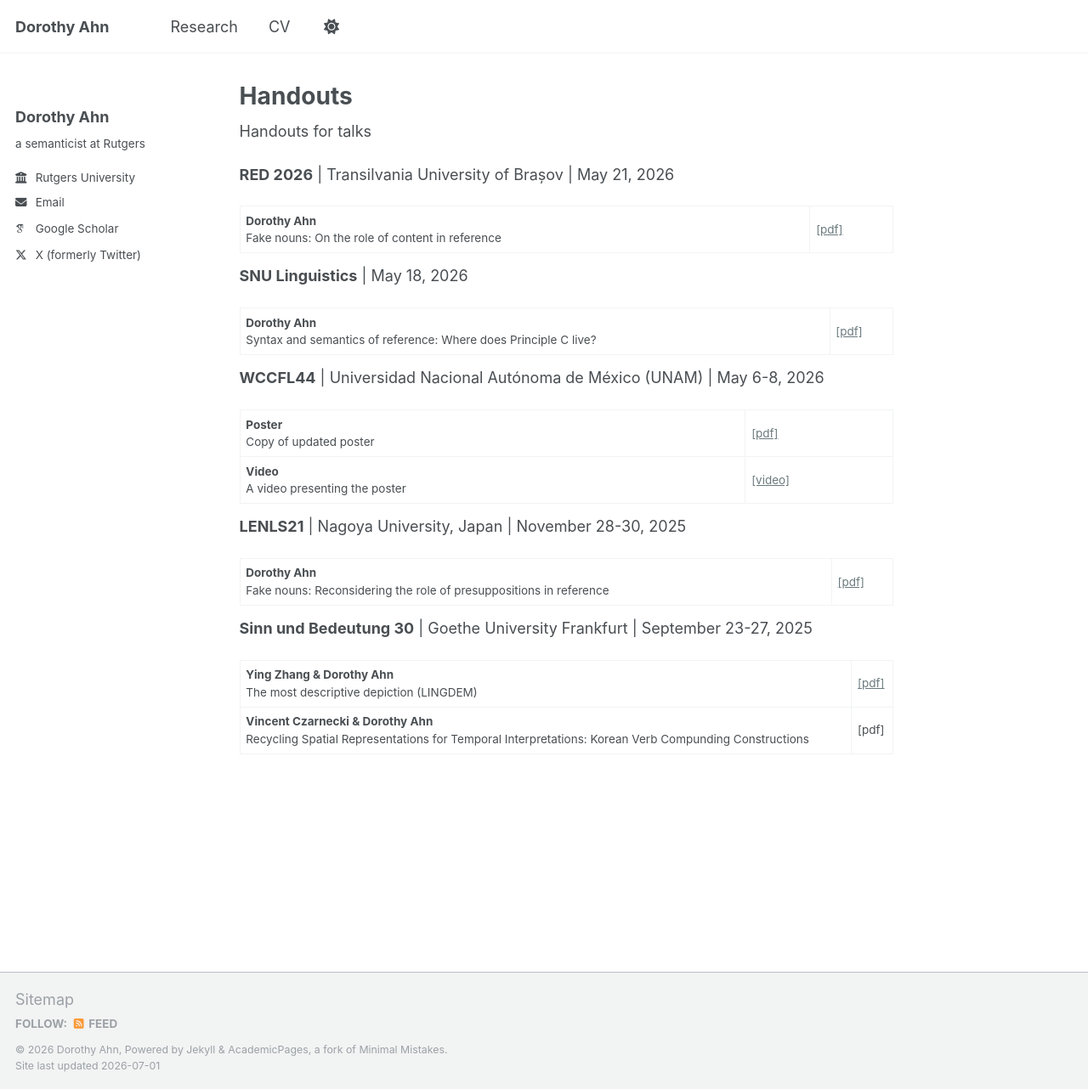
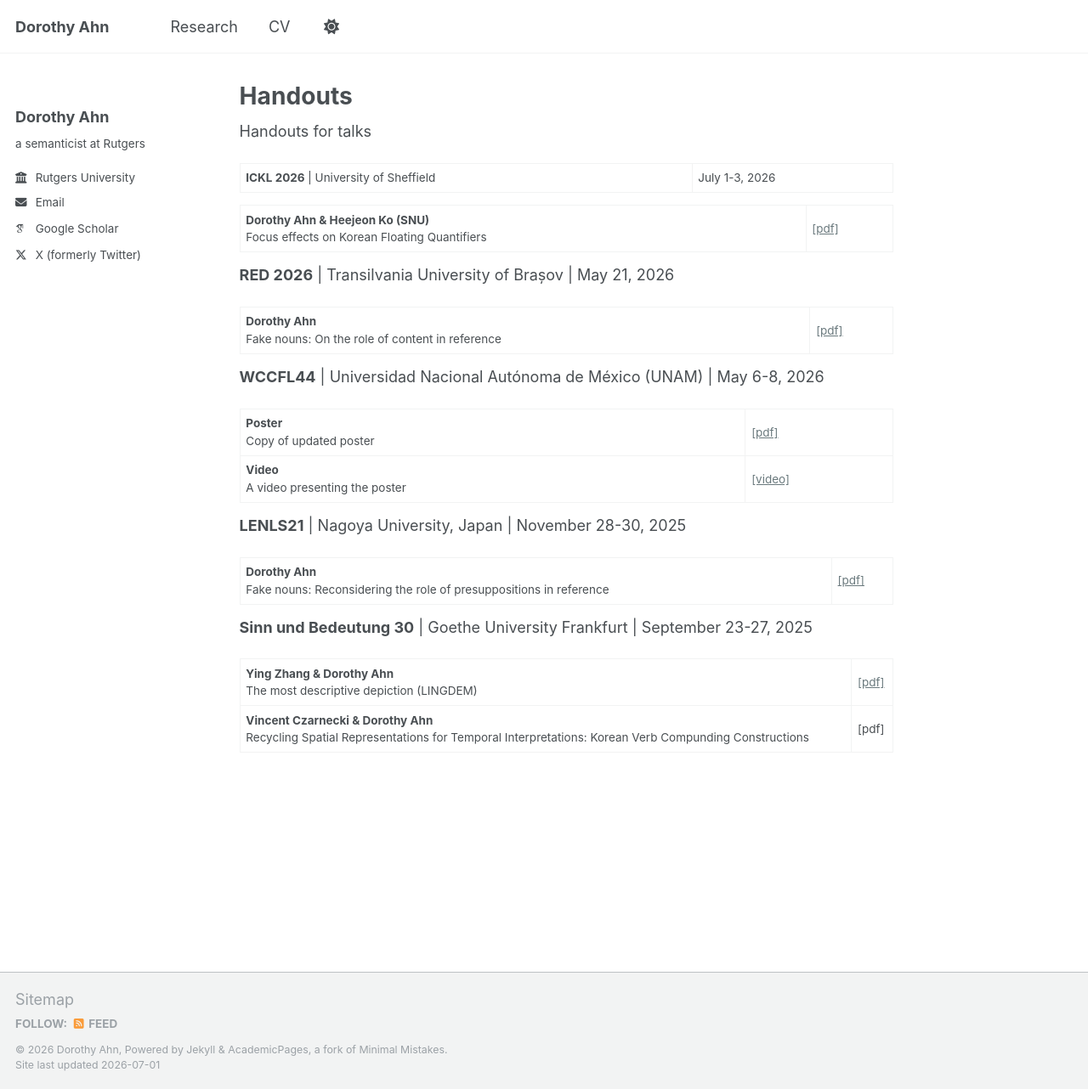
Before and after one commit to doroahn/doroahn.github.io, a Jekyll site: the page built from _pages/handouts.md, in a window 1280 px wide and 1282 px high. Shown: the whole window at 85% size. Built offline with Jekyll 4.4.1, drawn with Linux system fonts in a browser that asks for light colours; some web fonts are replaced.

Commit message:
Update handouts.md

```diff
--- a/_pages/handouts.md
+++ b/_pages/handouts.md
@@ -5,6 +5,22 @@ author_profile: true
 ---
 
 Handouts for talks
+
+**ICKL 2026** \| University of Sheffield | July 1-3, 2026
+
+<table>
+ <tr>
+    <td>
+      <strong>Dorothy Ahn &amp; Heejeon Ko (SNU)</strong><br>
+     Focus effects on Korean Floating Quantifiers
+    </td>
+    <td>
+      <a href="https://doroahn.github.io/files/ahn_ko_2026_ickl.pdf">[pdf]</a>
+    </td>
+  </tr>
+  </table>
+
+
 
 
 **RED 2026** \| Transilvania University of Brașov \| May 21, 2026
@@ -21,21 +37,6 @@ Handouts for talks
   </tr>
   </table>
 
-
-
-**SNU Linguistics** \| May 18, 2026
-
-<table>
- <tr>
-    <td>
-      <strong>Dorothy Ahn</strong><br>
-     Syntax and semantics of reference: Where does Principle C live?
-    </td>
-    <td>
-      <a href="https://doroahn.github.io/files/ahn_2026_snu_principlec.pdf">[pdf]</a>
-    </td>
-  </tr>
-  </table>
 
 
 
```
